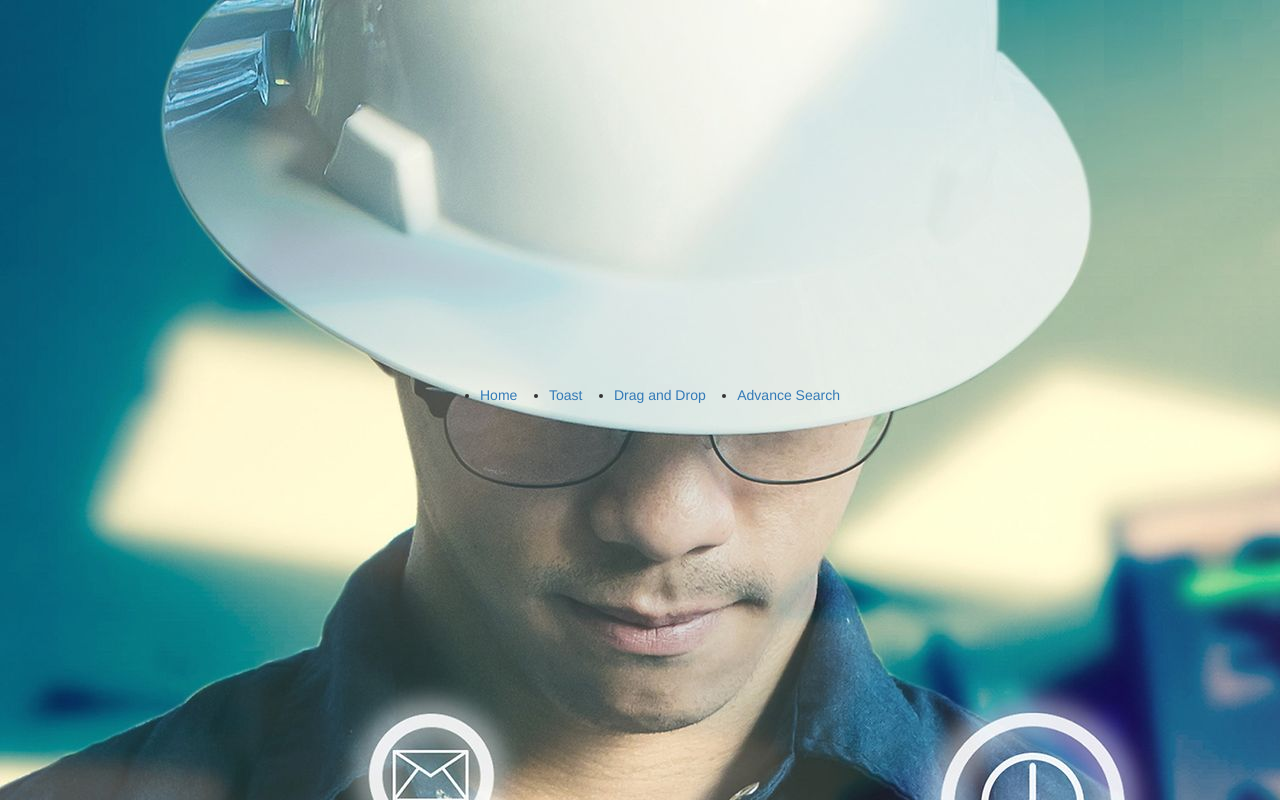
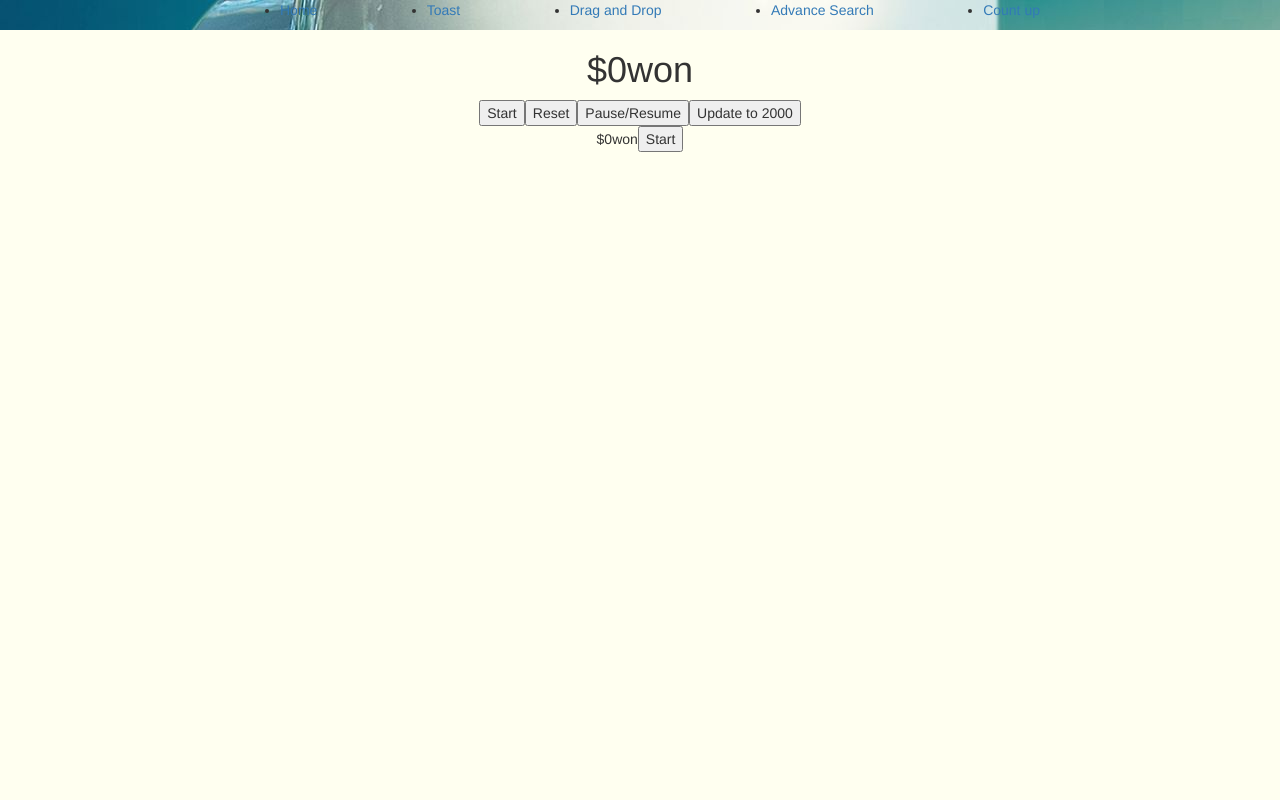
Before and after one commit to johanein/react-git, a React (Create React App) app: page /countUp in a window 1280 px wide. Built offline with nearby package versions, Linux system fonts and the light colour scheme.

Commit message:
count up added

```diff
--- a/package.json
+++ b/package.json
@@ -16,6 +16,7 @@
     "file-loader": "^3.0.1",
     "react": "^16.8.6",
     "react-autocomplete": "1.8.1",
+    "react-countup": "^4.3.3",
     "react-dom": "^16.8.6",
     "react-dropzone": "^10.1.4",
     "react-hot-loader": "^4.8.4",
--- a/src/App.css
+++ b/src/App.css
@@ -1,28 +1,23 @@
 .App {
-  /* padding-top: 20px; */
   text-align: center;
-  background-color: #f0efde;
-  min-height: 100vh;
   display: flex;
   flex-direction: column;
   align-items: center;
   justify-content: center;
+  margin:0;
+  padding:0;
   font-size: 200;
-  max-height:100vh;
+  height:100%;
+  width: 100%;
   background-image: url('bg.jpg');
+  position:absolute;
 }
 
 .Nav{
-  width: 50vh;
+  width: 100vh;
   display: flex;
   flex-direction: row;
   justify-content:space-between;
-}
-
-.Home{
-  min-width: 175vh;
-  min-height: 90vh;
-  background-image: url('EMTab_background.jpg');
 }
 
 @keyframes App-logo-spin {
--- a/src/App.js
+++ b/src/App.js
@@ -11,9 +11,10 @@ import 'bootstrap/dist/css/bootstrap.min.css';
 import './App.css'
 import store from './Redux/store'
 import ToastComponent from './Components/Toast/toastComponent'
-import Home from './Components/home'
+import Home from './Components/Home/home'
 import AdvancedSearch from './Components/AdvanceSearch/advanceSearch'
 import DragAndDrop from './Components/DragAndDrop/dragAndDrop'
+import CountUp from './Components/CountUp/countUp'
 import Nav from './nav'
 
 class App extends React.Component {
@@ -43,6 +44,9 @@ class App extends React.Component {
               <Route exact path="/advSearch">
                 <AdvancedSearch />
               </Route>
+              <Route exact path="/countUp">
+                <CountUp />
+              </Route>
               <Route exact path="/">
                 <Home />
               </Route>
--- a/src/Components/AdvanceSearch/modal.js
+++ b/src/Components/AdvanceSearch/modal.js
@@ -1,5 +1,6 @@
 import React, { memo ,useState} from 'react'
 import Modal from 'react-modal';
+import Tippy from '@tippyjs/react';
 import {
     Grid,
 } from '@material-ui/core';
@@ -27,7 +28,7 @@ const styleModal = {
                 xs={9}
             >
                 <h1>Modal</h1>
-<button onClick={buttonClick(true)} > Open model</button>
+<Tippy content='open modal'><button onClick={buttonClick(true)} > Open model</button></Tippy>
                         <Modal
           isOpen={modalIsOpen}
           onRequestClose={buttonClick(false)}
@@ -36,7 +37,7 @@ const styleModal = {
         //   contentLabel={styles.overlayStyle}
         >
             <h1>Modal title</h1>
-            <button onClick={buttonClick(false)} > close model</button>
+            <Tippy content='close modal'><button onClick={buttonClick(false)} > close model</button></Tippy>
             </Modal>
             </Grid>
     )
--- /dev/null
+++ b/src/Components/CountUp/countUp.js
@@ -0,0 +1,40 @@
+import React, { memo } from 'react'
+import CountUp , { useCountUp }from 'react-countup'
+import styles from './countUp.module.css'
+
+const CountUpComp = memo((props)=> {
+    const { countUp, start, pauseResume, reset, update } = useCountUp({
+        start: 0,
+        end: 1234567,
+        delay: 5,
+        duration: 5,
+        startOnMount: true,
+        prefix:'$',
+        suffix:'won'
+      });
+    return (
+        <div className={styles.CountUp}>
+        <div>
+        <h1>{countUp}</h1>
+        <button onClick={start}>Start</button>
+        <button onClick={reset}>Reset</button>
+        <button onClick={pauseResume}>Pause/Resume</button>
+        <button onClick={() => update(2000)}>Update to 2000</button>
+      </div>
+            <CountUp end={1000} prefix='$' suffix='won'duration={10} startOnMount={false}>
+        {({ countUpRef, start }) => (
+    <div>
+      <span ref={countUpRef} />
+      <button onClick={start}>Start</button>
+    </div>
+  )}
+  </CountUp>
+        </div>
+    )
+})
+
+CountUp.propTypes = {
+
+}
+
+export default CountUpComp
--- /dev/null
+++ b/src/Components/CountUp/countUp.module.css
@@ -0,0 +1,5 @@
+.CountUp {
+    background-color: ivory;
+    width: 100%;
+    height: 100%;
+}
--- a/src/Components/home.js
+++ b/src/Components/Home/home.js
@@ -1,7 +1,7 @@
 // eslint-disable-next-line no-unused-vars
 import React, { useState, useEffect } from 'react';
-import Designer from './Designer/Designer'
-import objectInit from './Designer/designerObject'
+import Designer from '../Designer/Designer'
+import objectInit from '../Designer/designerObject'
 
 const Home = () => {
 
@@ -12,14 +12,14 @@ const Home = () => {
       }
 
     return (
-        <div className='Home'>
+        <>
         <h2 >Home</h2>
         <Designer
-        width={1400} height={750}
+        width={1200} height={750}
         objects={objects}
         onUpdate={handleUpdate}
         />
-        </div>
+        </>
     );
 }
 
--- a/src/Components/Toast/toast.module.css
+++ b/src/Components/Toast/toast.module.css
@@ -1,20 +1,18 @@
 .Toast {
     padding: 20px;
-    background-image: url('../../EMTab_background.jpg');
-    min-width:10vh;
-    min-height: 10vh;
-    max-width:50vh;
-    max-height: 75vh;
+    background-color: white;
     display: flex;
     flex-direction: column;
     word-wrap: break-word;
     overflow: auto;
-    /* align-items: center; */
-    justify-content: flex-start;
+    height:100%;
+    width:100%;
+    justify-content: center;
+    align-items: center;
   }
 
   #toastButton {
-    min-width:10vh;
+    width:10vh;
     max-height: 10vh;
 
   }
--- a/src/nav.js
+++ b/src/nav.js
@@ -19,6 +19,9 @@ const Nav = memo( (props)=>{
           <li>
             <Link to="/advSearch">Advance Search</Link>
           </li>
+          <li>
+            <Link to="/countUp"> Count up</Link>
+          </li>
         </ul>
       </nav>
     )
```
Also changed, not shown: 1 other file (tests, documents, lock files or other folders).
